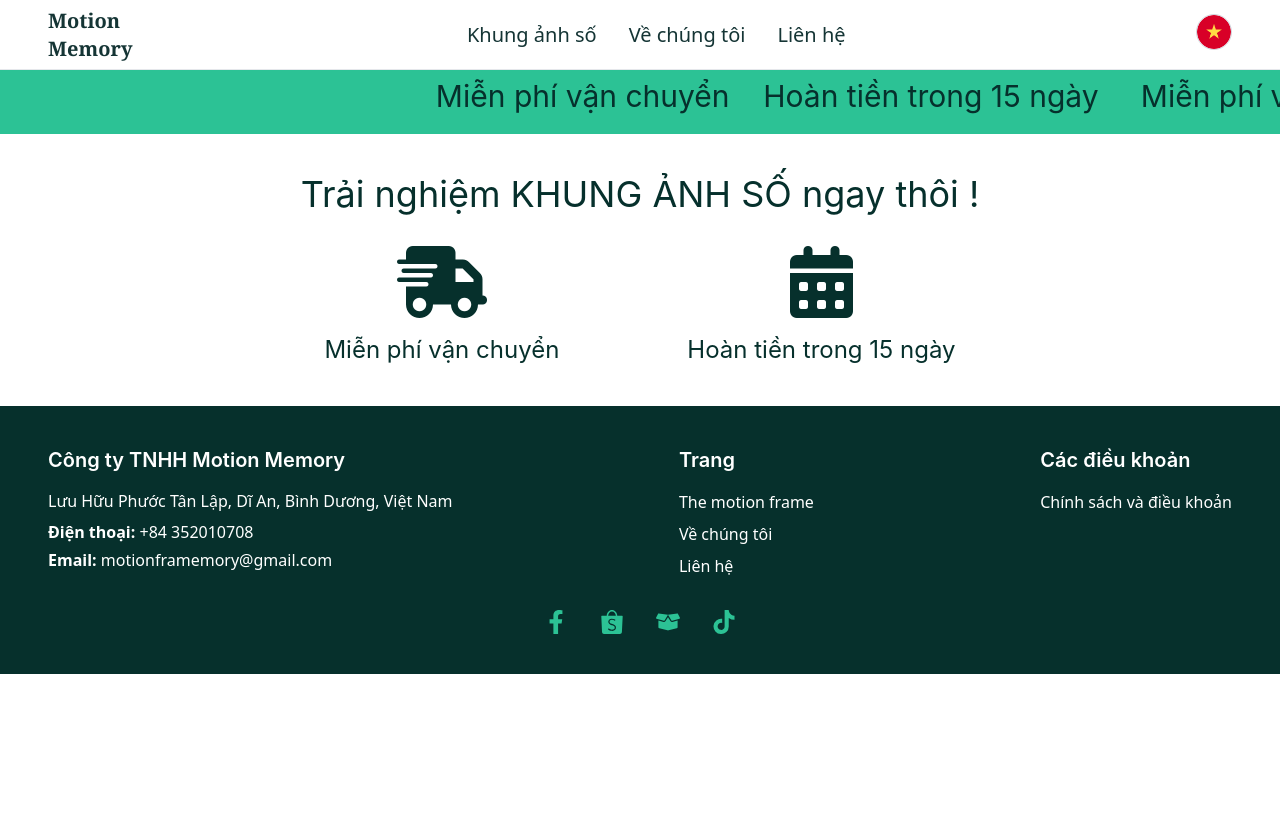
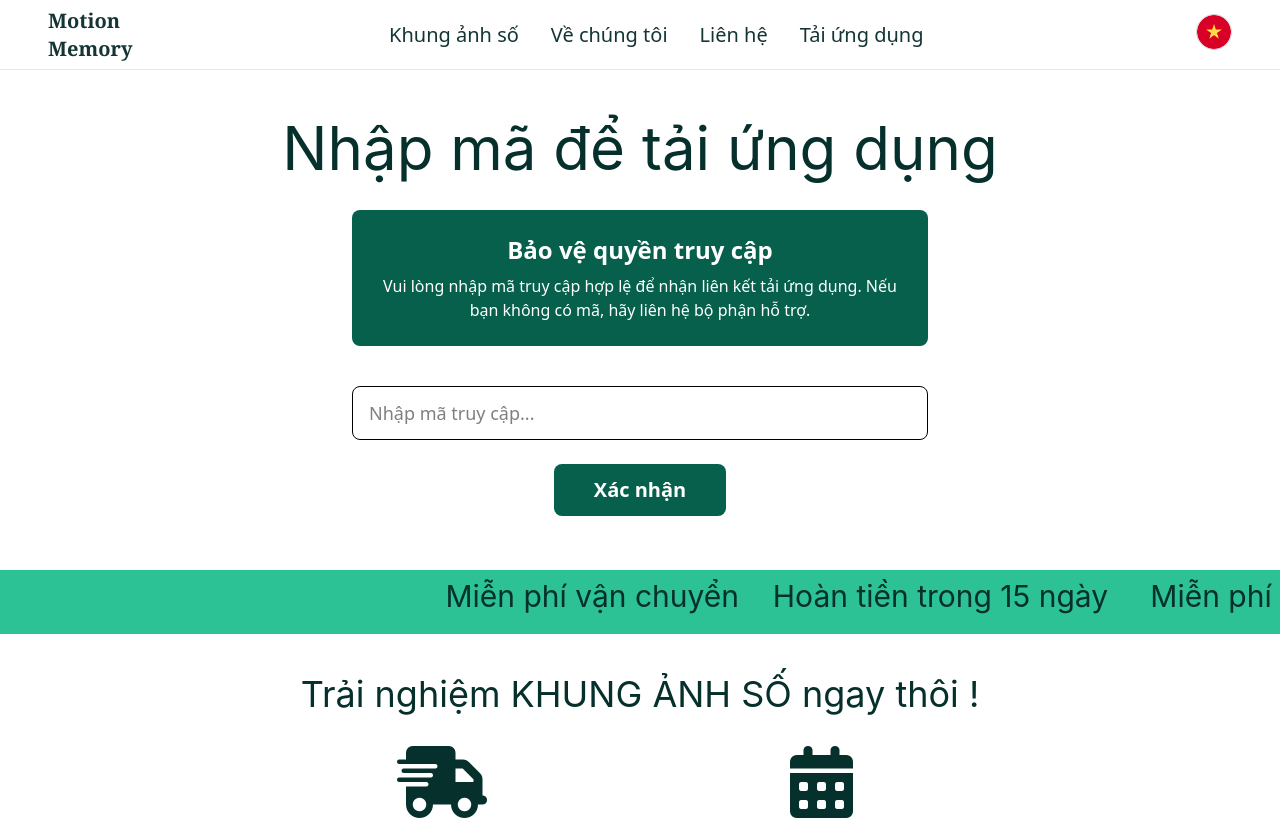
Before and after one commit to hthaitai/motion-web, a React (Vite) app: page /download in a window 1280 px wide. Shown: the top 820 px of the page. Built offline with nearby package versions, Linux system fonts and the light colour scheme.

Commit message:
download apk add

```diff
--- a/src/App.jsx
+++ b/src/App.jsx
@@ -9,6 +9,7 @@ import ProductDetail from './components/ProductDetail';
 import AboutUs from './components/AboutUs';
 import Policy from './components/Policy';
 import Contact from './components/Contact';
+import DownloadApp from './components/DownloadApp';
 
 function App() {
   return (
@@ -22,6 +23,7 @@ function App() {
             <Route path="about" element={<AboutUs />} />
             <Route path="refundpolicy" element={<Policy />} />
             <Route path="contact" element={<Contact />} />
+            <Route path="download" element={<DownloadApp />} />
           </Routes>
         </div>
         <Footer />
--- a/src/components/AboutUs.jsx
+++ b/src/components/AboutUs.jsx
@@ -6,7 +6,7 @@ function AboutUs({ bannerTitle = 'About Us' }) {
   const { t } = useTranslation();
 
   return (
-    <div className='pt-[30px]'>
+    <div className=''>
       <PageBanner
         title={t(bannerTitle)}
             subtitle={`Motion Memory / ${t(bannerTitle)}`}
--- /dev/null
+++ b/src/components/DownloadApp.jsx
@@ -0,0 +1,79 @@
+import React, { useState } from "react";
+import { toast, ToastContainer } from "react-toastify";
+
+function DownloadApp() {
+  const [code, setCode] = useState("");
+  const [unlocked, setUnlocked] = useState(false);
+  const [error, setError] = useState("");
+
+  const handleSubmit = (e) => {
+    e.preventDefault();
+    if (code.trim().toUpperCase() === "BYMTR") {
+      setUnlocked(true);
+      setError("");
+      toast.success("✅ Mã hợp lệ! Bạn có thể tải app.");
+    } else {
+      setUnlocked(false);
+      setError("❌ Mã không hợp lệ, vui lòng thử lại.");
+    }
+  };
+
+  return (
+    <div className="min-h-[500px] bg-white flex flex-col items-center px-4 py-12">
+      <ToastContainer position="top-center" autoClose={2000} />
+
+      <h1 className="text-5xl md:text-6xl font-banner text-[#06302c] text-center mb-8">
+        Nhập mã để tải ứng dụng
+      </h1>
+
+      <div className="w-full max-w-xl bg-[#06604c] text-white rounded-lg p-6 text-center mb-10">
+        <h2 className="text-2xl font-semibold mb-2">Bảo vệ quyền truy cập</h2>
+        <p>
+          Vui lòng nhập mã truy cập hợp lệ để nhận liên kết tải ứng dụng. Nếu
+          bạn không có mã, hãy liên hệ bộ phận hỗ trợ.
+        </p>
+      </div>
+
+      {!unlocked ? (
+        <form
+          onSubmit={handleSubmit}
+          className="w-full max-w-xl flex flex-col items-center gap-4"
+        >
+          <input
+            type="text"
+            name="code"
+            placeholder="Nhập mã truy cập..."
+            value={code}
+            onChange={(e) => setCode(e.target.value)}
+            className="w-full border rounded-lg px-4 py-3 text-lg outline-none"
+          />
+          {error && (
+            <p className="text-red-600 text-sm font-medium">{error}</p>
+          )}
+          <button
+            type="submit"
+            className="bg-[#06604c] text-white font-bold text-xl px-10 py-3 rounded-lg mt-2 hover:bg-[#06302c] transition"
+          >
+            Xác nhận
+          </button>
+        </form>
+      ) : (
+        <div className="text-center space-y-4 mt-6">
+          <h2 className="text-3xl font-semibold text-green-600">
+            Mã hợp lệ!
+          </h2>
+          <p>Bấm vào nút dưới đây để tải ứng dụng:</p>
+          <a
+            href="/downloads/myapp.apk"
+            download
+            className="bg-[#06604c] text-white font-bold text-xl px-8 py-3 rounded-lg hover:bg-[#06302c] transition inline-block"
+          >
+            Tải APK ngay
+          </a>
+        </div>
+      )}
+    </div>
+  );
+}
+
+export default DownloadApp;
--- a/src/components/Navbar.jsx
+++ b/src/components/Navbar.jsx
@@ -63,6 +63,9 @@ function Navbar() {
         <a href="/contact" className="text-[#153535] font-medium text-xl hover:underline">
           {t("Contact")}
         </a>
+        <a href="/download" className="text-[#153535] font-medium text-xl hover:underline">
+          {t("Download App")}
+        </a>
       </div>
       {/* Icon cờ bên phải */}
       <div className="ml-4">
--- a/src/i18n.jsx
+++ b/src/i18n.jsx
@@ -108,6 +108,7 @@ i18n.use(initReactI18next).init({
         'Message *': 'Message *',
         'Send Message': 'Send Message',
         'thank you for contacting us!': 'thank you for contacting us!',
+        'Download App': 'Download App',
       },
     },
     vi: {
@@ -212,6 +213,7 @@ i18n.use(initReactI18next).init({
         'Message *': 'Tin nhắn *',
         'Send Message': 'Gửi Phản hồi',
         'thank you for contacting us!': 'Cảm ơn bạn đã liên hệ với chúng tôi!',
+         'Download App': 'Tải ứng dụng',
       },
     },
   },
```
